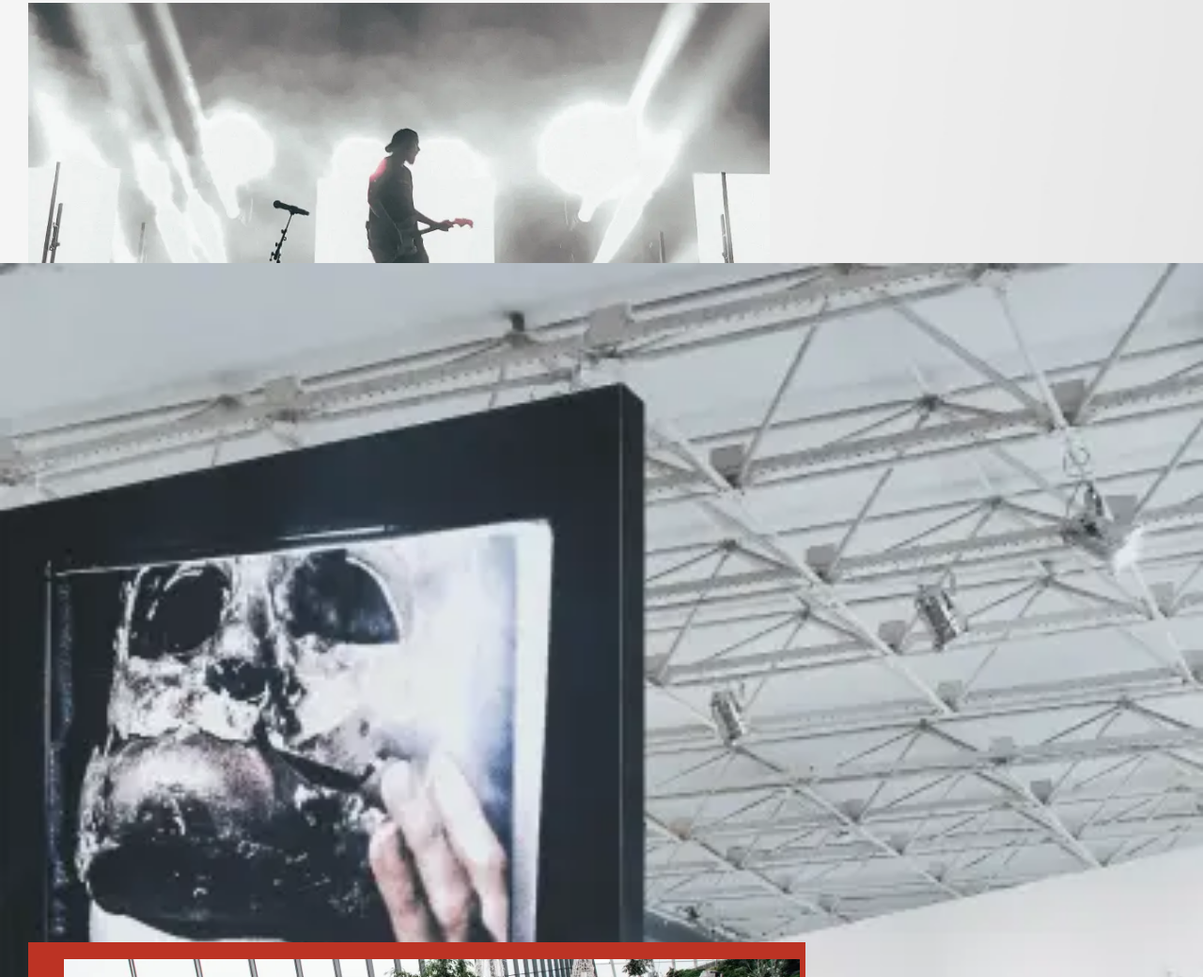
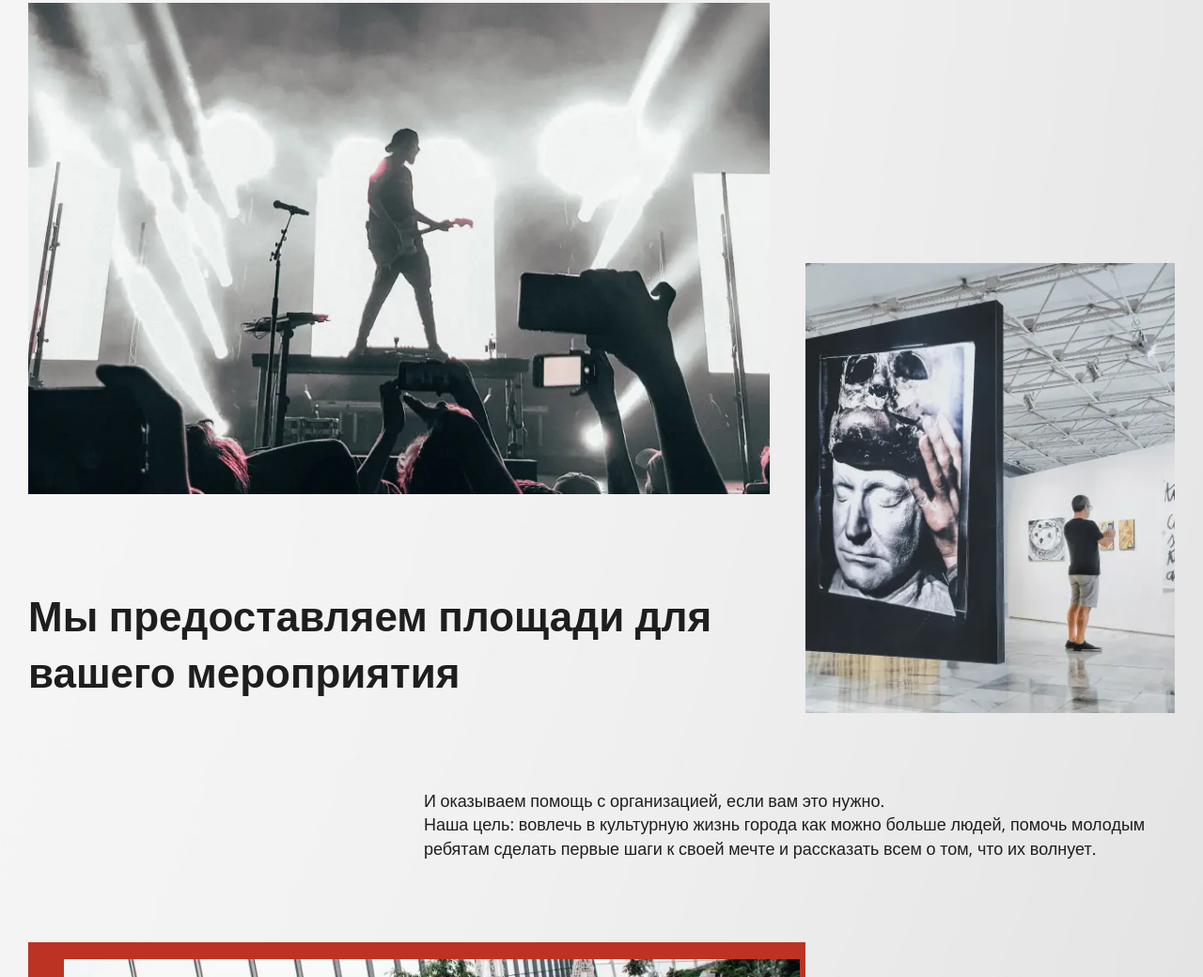
Before and after one commit to MamikonAramyan/DigitalAcademyProject, a website: page dist/index.html in a window 1280 px wide. Shown: the part 1322-2362 px from the top of the page at 94% size. Drawn offline with nearby package versions, Linux system fonts and the light colour scheme; some packages are replaced by stand-ins of ours.

Commit message:
Finally fixed some bags

```diff
--- a/dist/index.html
+++ b/dist/index.html
@@ -117,7 +117,9 @@
             <source type="image/webp" srcset="../../assets/images/about-us/big-photo.webp 1x, ../../assets/images/about-us/big-photo@2x.webp 2x">
             <img src="../../assets/images/about-us/big-photo.jpg" srcset="../../assets/images/about-us/big-photo@2x.jpg 2x" alt="Концерт" class="about-us__project-big-img">
           </picture>
-          <picture class="about-us__project-small">
+
+          <div class="about-us__project-small">
+            <picture class="about-us__project-small-pic">
                 <source type="image/webp" media="(max-width: 450px)" srcset="../../assets/images/about-us/small-photo-320.webp 1x, ../../assets/images/about-us/small-photo-320@2x.webp 2x">
                 <source type="image/jpeg" media="(max-width: 450px)" srcset="../../assets/images/about-us/small-photo-320.jpg 1x, ../../assets/images/about-us/small-photo-320@2x.jpg 2x">
                 <source type="image/webp" media="(max-width: 1019px)" srcset="../../assets/images/about-us/small-photo-768.webp 1x, ../../assets/images/about-us/small-photo-768@2x.webp 2x">
@@ -125,6 +127,8 @@
                 <source type="image/webp" srcset="../../assets/images/about-us/small-photo.webp 1x, ../../assets/images/about-us/small-photo@2x.webp 2x">
                 <img src="../../assets/images/about-us/small-photo.jpg" srcset="../../assets/images/about-us/small-photo@2x.jpg 2x" alt="Выставка" class="about-us__project-small-img">
             </picture>
+
+        </div>
           <h2 class="about-us__advertising-title">Мы предоставляем площади для вашего мероприятия</h2>
           <p class="about-us__advertising-description">И оказываем помощь с организацией, если вам это нужно.
             <br>
```
Lines whose indentation alone changed are shown as unchanged.
